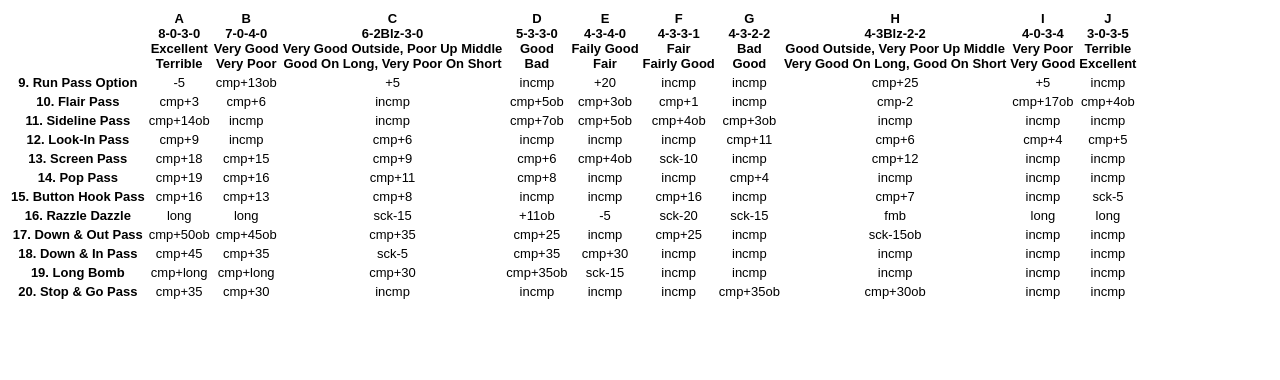
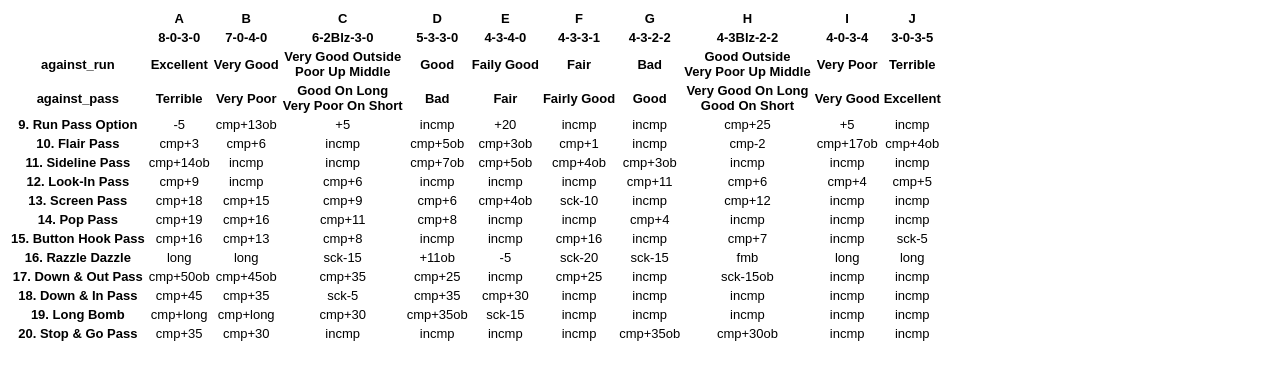
Before and after one commit to md1961/fbstrg, a Rails app: page /off_def_charts in a window 1280 px wide. Shown: the top 380 px of the page. Run offline with Rails 7, Linux system fonts and the light colour scheme; data comes from the database, SQL or seed files in the repository; style sheets or scripts are compiled from the project's sources; some libraries are stand-ins or nearby versions.

Commit message:
Extract partial 'defensive_play_header' from 'off_def_charts#index'

```diff
--- /dev/null
+++ b/app/views/off_def_charts/_defensive_play_header.html.erb
@@ -0,0 +1,21 @@
+<%
+  #names, formations, against_runs, against_passes
+  dp_attrs = \
+    @defensive_plays.each_with_object([[], [], [], []]) { |dp, acc|
+      acc[0] << dp.name
+      acc[1] << dp.formation
+      acc[2] << dp.against_run
+      acc[3] << dp.against_pass
+    }
+-%>
+
+<% dp_attrs.each_with_index do |dp_attrs, index| -%>
+  <tr>
+    <th>
+      <%= [nil, nil, 'against_run', 'against_pass'][index] %>
+    </th>
+    <% dp_attrs.each do |attr| -%>
+      <th><%= attr.split(', ').join('<br>').html_safe %></th>
+    <% end -%>
+  </tr>
+<% end -%>
--- a/app/views/off_def_charts/index.html.erb
+++ b/app/views/off_def_charts/index.html.erb
@@ -1,12 +1,7 @@
 <div class="off_def_charts_index">
   <table id="off_def_chart">
     <thead>
-      <tr>
-        <th>
-        <% @defensive_plays.each do |dp| -%>
-          <th><%= [dp.name, dp.formation, dp.against_run, dp.against_pass].join('<br>').html_safe %></th>
-        <% end -%>
-      </tr>
+      <%= render 'defensive_play_header' %>
     </thead>
     <tbody>
       <% @offensive_plays.each do |op| -%>
```
